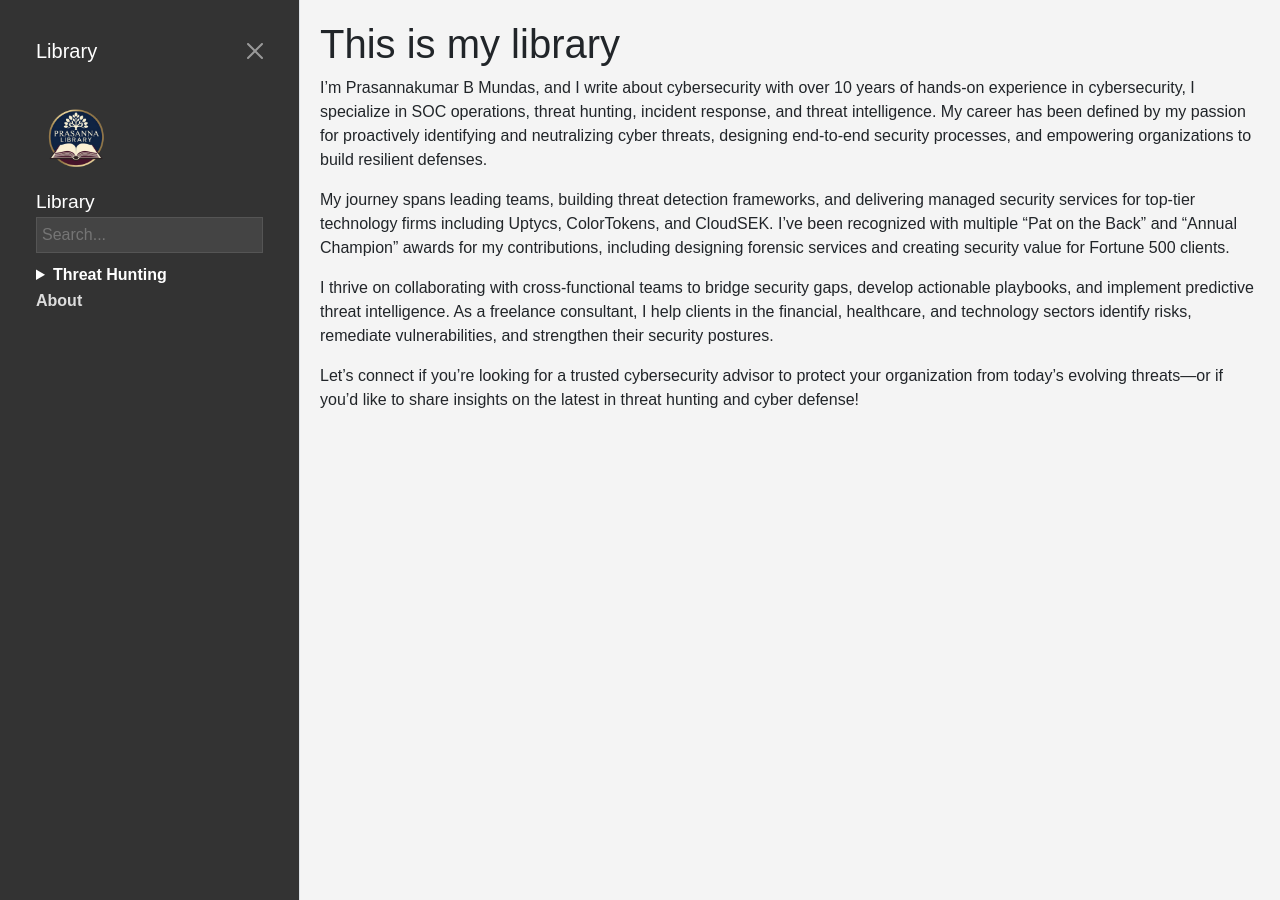
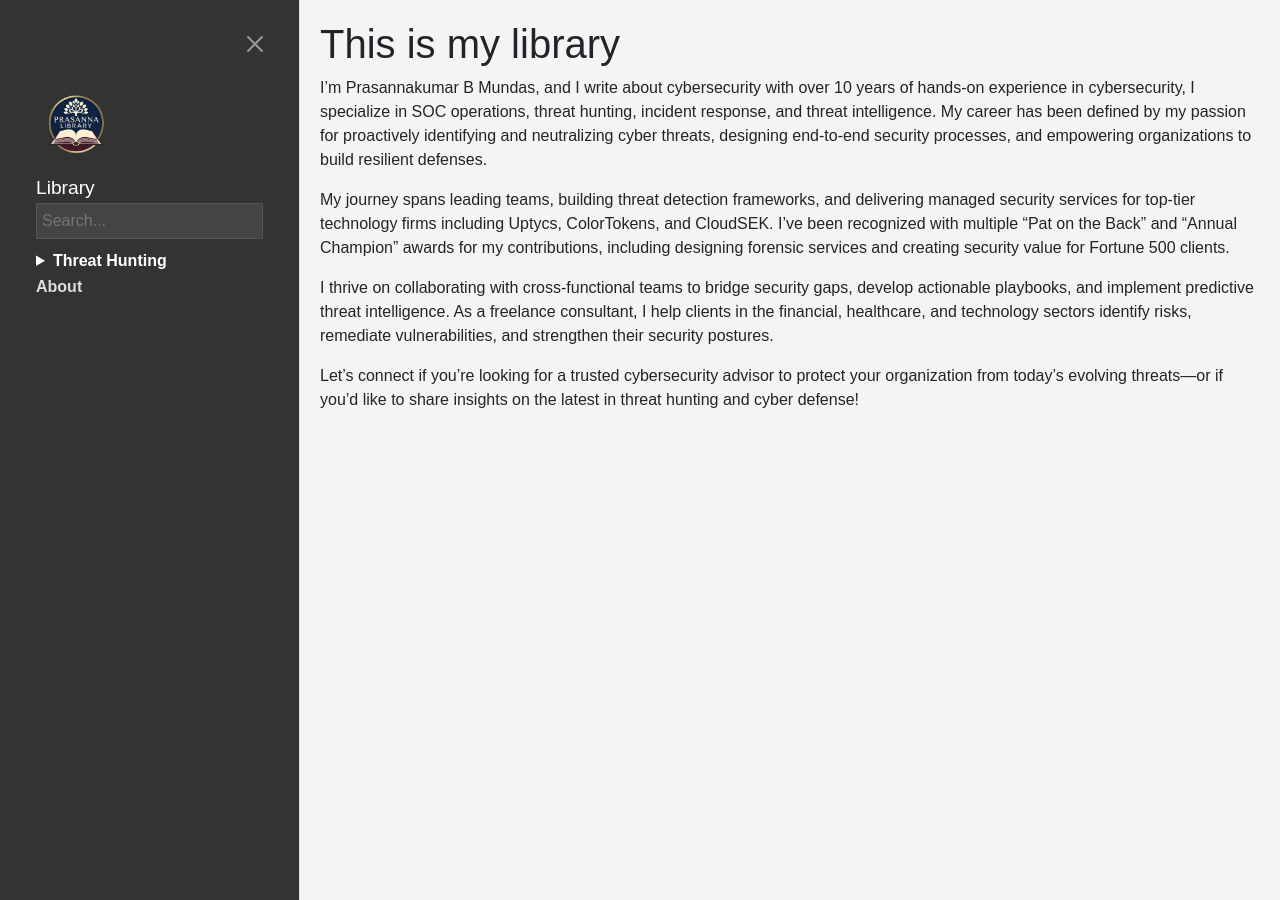
Before and after one commit to pbmundas/library, a Jekyll site: the page built from index.md, in a window 1280 px wide. Built offline with Jekyll 4.4.1, drawn with Linux system fonts in a browser that asks for light colours; comment, search, counter and statistics services are not loaded.

Commit message:
Update default.html

```diff
--- a/_layouts/default.html
+++ b/_layouts/default.html
@@ -109,7 +109,7 @@
   <button class="btn-toggle btn btn-primary" type="button" data-bs-toggle="offcanvas" data-bs-target="#sidebarOffcanvas" aria-controls="sidebarOffcanvas">☰</button>
   <div class="offcanvas offcanvas-start" tabindex="-1" id="sidebarOffcanvas" aria-labelledby="sidebarOffcanvasLabel">
     <div class="offcanvas-header">
-      <h5 class="offcanvas-title" id="sidebarOffcanvasLabel">Library</h5>
+      <h5 class="offcanvas-title" id="sidebarOffcanvasLabel"></h5>
       <button type="button" class="btn-close btn-close-white" data-bs-dismiss="offcanvas" aria-label="Close"></button>
     </div>
     <div class="offcanvas-body">
```
